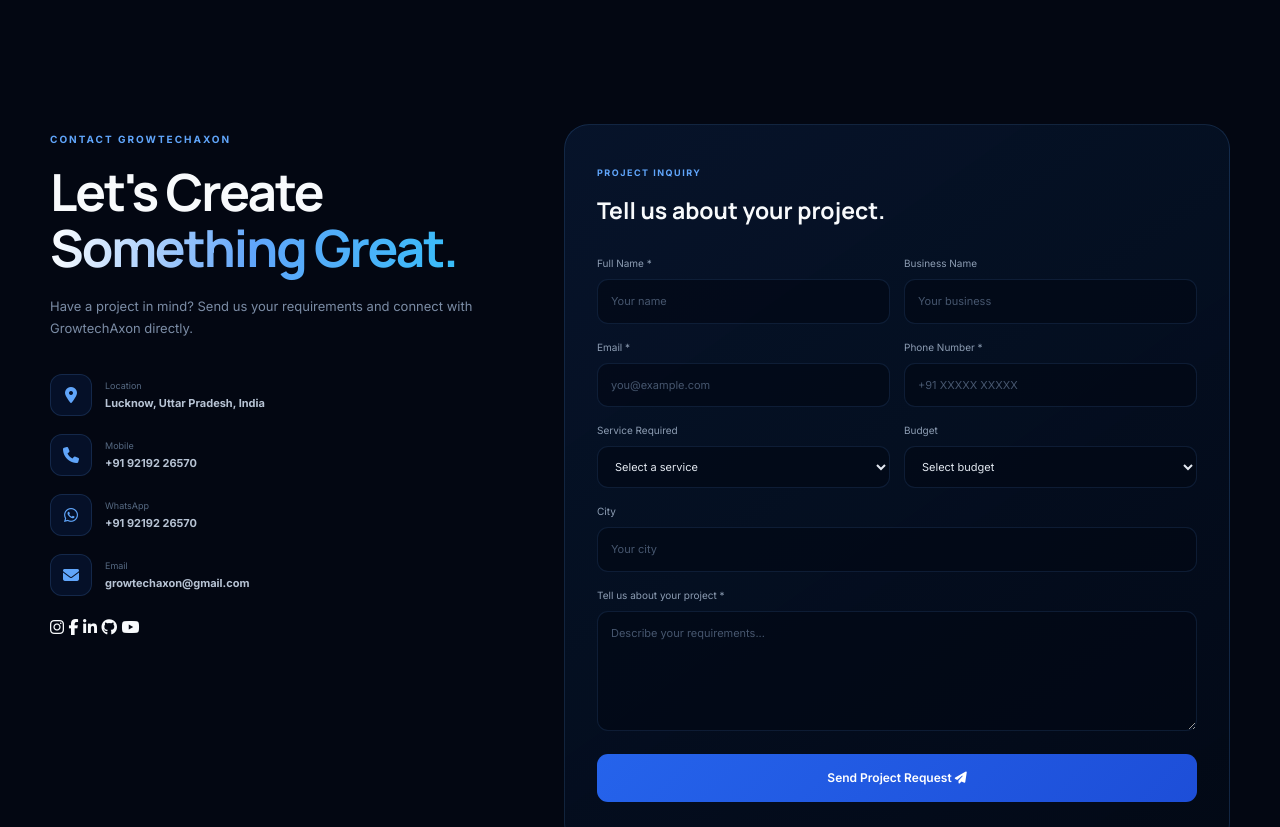
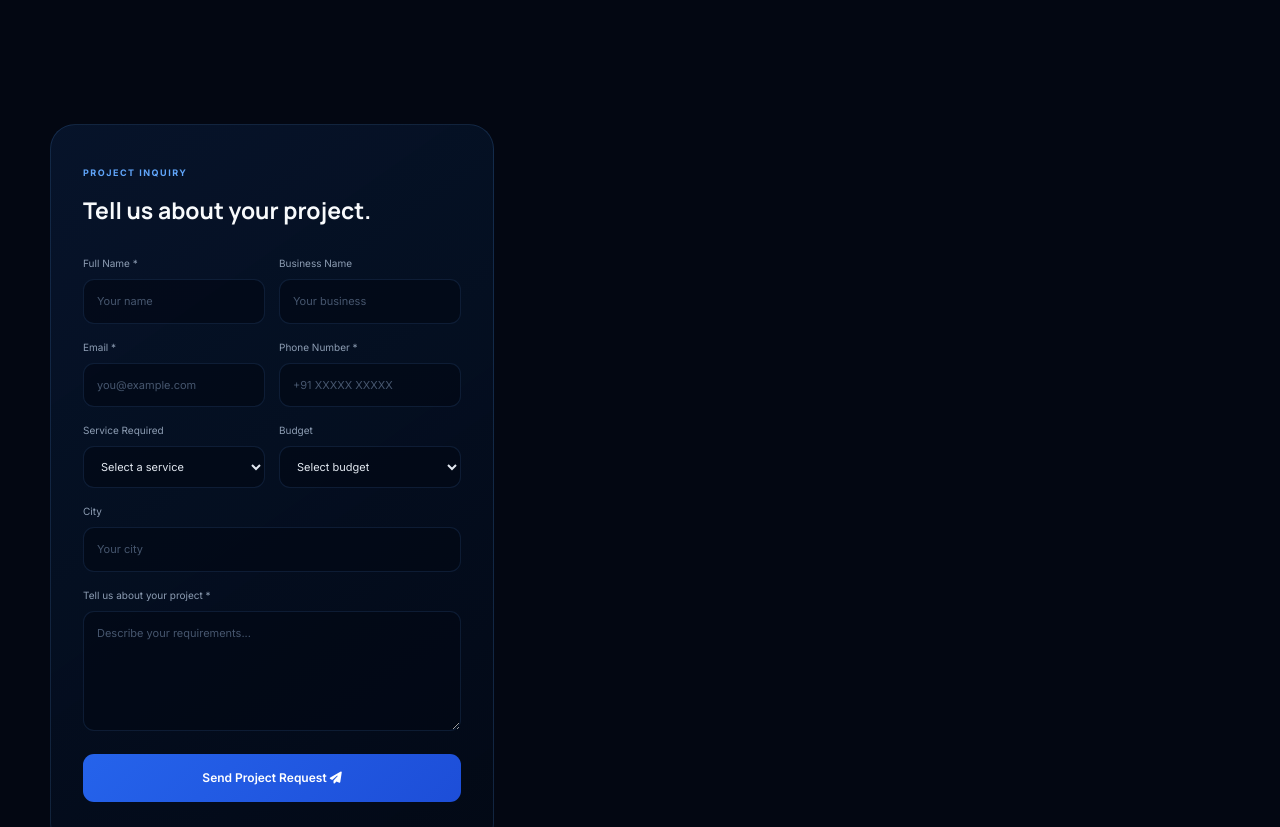
Before and after one commit to growtechaxon/GrowtechAxon, a plain HTML site: page index.html in a window 1280 px wide. Shown: the part 7640-8467 px from the top of the page. Drawn offline with Linux system fonts and the light colour scheme.

Commit message:
Update website

```diff
--- a/index.html
+++ b/index.html
@@ -1193,183 +1193,16 @@
                 <div class="contact-grid">
 
 
-                    <!-- CONTACT INFORMATION -->
-
-                    <div class="contact-info">
-
-                        <span class="eyebrow">
-                            CONTACT GROWTECHAXON
-                        </span>
-
-                        <h2>
-                            Let's Create
-                            <span>Something Great.</span>
-                        </h2>
-
-                        <p>
-                            Have a project in mind? Send us your requirements
-                            and connect with GrowtechAxon directly.
-                        </p>
-
-
-                        <div class="contact-details">
-
-
-                            <!-- LOCATION -->
-
-                            <div class="contact-item">
-
-                                <div class="contact-icon">
-                                    <i class="fa-solid fa-location-dot"></i>
-                                </div>
-
-                                <div>
-                                    <span>Location</span>
-                                    <strong>
-                                        Lucknow, Uttar Pradesh, India
-                                    </strong>
-                                </div>
-
-                            </div>
-
-
-                            <!-- MOBILE -->
-
-                            <div class="contact-item">
-
-                                <div class="contact-icon">
-                                    <i class="fa-solid fa-phone"></i>
-                                </div>
-
-                                <div>
-                                    <span>Mobile</span>
-
-                                    <strong>
-                                        <a href="tel:+919219226570">
-                                            +91 92192 26570
-                                        </a>
-                                    </strong>
-
-                                </div>
-
-                            </div>
-
-
-                            <!-- WHATSAPP -->
-
-                            <div class="contact-item">
-
-                                <div class="contact-icon">
-                                    <i class="fa-brands fa-whatsapp"></i>
-                                </div>
-
-                                <div>
-                                    <span>WhatsApp</span>
-
-                                    <strong>
-                                        <a
-                                            href="https://wa.me/919219226570?text=Hello%20GrowtechAxon%2C%20I%20am%20interested%20in%20your%20services."
-                                            target="_blank"
-                                            rel="noopener noreferrer">
-
-                                            +91 92192 26570
-
-                                        </a>
-                                    </strong>
-
-                                </div>
-
-                            </div>
-
-
-                            <!-- EMAIL -->
-
-                            <div class="contact-item">
-
-                                <div class="contact-icon">
-                                    <i class="fa-solid fa-envelope"></i>
-                                </div>
-
-                                <div>
-                                    <span>Email</span>
-
-                                    <strong>
-                                        <a href="mailto:growtechaxon@gmail.com">
-                                            growtechaxon@gmail.com
-                                        </a>
-                                    </strong>
-
-                                </div>
-
-                            </div>
-
-
-                            <!-- SOCIAL MEDIA -->
-
-                            <div class="contact-socials">
-
-                                <a
-                                    href="https://www.instagram.com/growtechaxon?utm_source=qr&stkn=MXBsb2VhMjRwYjcwcw=="
-                                    target="_blank"
-                                    rel="noopener noreferrer"
-                                    aria-label="Instagram">
-
-                                    <i class="fa-brands fa-instagram"></i>
-
-                                </a>
-
-
-                                <a
-                                    href="https://www.facebook.com/profile.php?id=61593886546973&sk=friends"
-                                    target="_blank"
-                                    rel="noopener noreferrer"
-                                    aria-label="Facebook">
-
-                                    <i class="fa-brands fa-facebook-f"></i>
-
-                                </a>
-
-
-                                <a
-                                    href="https://www.linkedin.com/in/growtech-axon-2b7a30435/"
-                                    target="_blank"
-                                    rel="noopener noreferrer"
-                                    aria-label="LinkedIn">
-
-                                    <i class="fa-brands fa-linkedin-in"></i>
-
-                                </a>
-
-
-                                <a
-                                    href="https://github.com/growtechaxon"
-                                    target="_blank"
-                                    rel="noopener noreferrer"
-                                    aria-label="GitHub">
-
-                                    <i class="fa-brands fa-github"></i>
-
-                                </a>
-
-
-                                <a
-                                    href="https://youtube.com/@growtechaxon?si=GbI0Q2iEkTDRu0HE"
-                                    target="_blank"
-                                    rel="noopener noreferrer"
-                                    aria-label="YouTube">
-
-                                    <i class="fa-brands fa-youtube"></i>
-
-                                </a>
-
-                            </div>
-
-                        </div>
-
-                    </div>
-
-
-                    <!-- CONTACT FORM -->
+
+
+
+
+
+
+
+
+
+
 
                     <div class="contact-form-wrapper">
 
@@ -1602,6 +1435,46 @@
     <!-- ================= FOOTER ================= -->
 
     <footer class="footer">
+         <!-- CONTACT INFORMATION -->
+
+                    <div class="contact-info">
+
+                        <span class="eyebrow">
+                            CONTACT GROWTECHAXON
+                        </span>
+
+                        <h2>
+                            Let's Create
+                            <span>Something Great.</span>
+                        </h2>
+
+                        <p>
+                            Have a project in mind? Send us your requirements
+                            and connect with GrowtechAxon directly.
+                        </p>
+
+
+                        <div class="contact-details">
+
+
+                            <!-- LOCATION -->
+
+                            <div class="contact-item">
+
+                                <div class="contact-icon">
+                                    <i class="fa-solid fa-location-dot"></i>
+                                </div>
+
+                                <div>
+                                    <span>Location</span>
+                                    <strong>
+                                        Lucknow, Uttar Pradesh, India
+                                    </strong>
+                                </div>
+
+                            </div>
+
+
 
         <div class="container">
 
```
Lines whose indentation alone changed are shown as unchanged.
